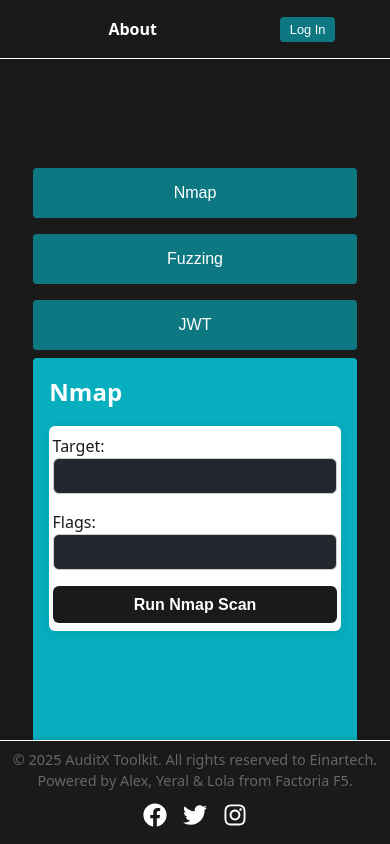
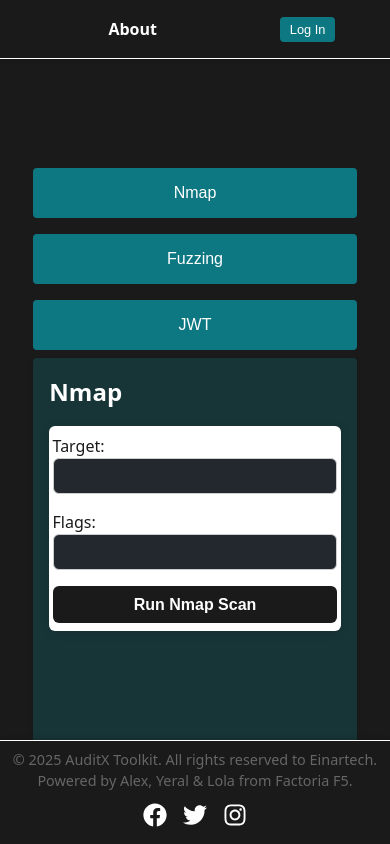
Before and after one commit to einartech/AuditX_Toolkit, a React (Vite) app: page /audit-x-toolkit in a window 390 px wide. Shown: the top 844 px of the page. Built offline with nearby package versions, Linux system fonts and the light colour scheme.

Commit message:
fix(responsive-content):done

```diff
--- a/src/components/content/Content.module.css
+++ b/src/components/content/Content.module.css
@@ -1,7 +1,8 @@
 .content {
     flex: 1;
     padding: 1rem;
-    background-color: var(--primary-color);
+    background-color: rgba(0, 234, 255, 0.12);
+    /* Tono de --tertiary-color pero con transparencia */
     color: var(--quinary-color);
     border-radius: 4px;
     box-shadow: 0 2px 4px rgba(0, 0, 0, 0.1);
--- a/src/pages/Pages.module.css
+++ b/src/pages/Pages.module.css
@@ -72,7 +72,7 @@
 }
 
 button:hover {
-    background-color: var(--cuaternary-color);
+    background-color: var(--primary-color);
     /* Fondo gris claro */
     color: var(--primary-color);
     /* Texto negro */
--- a/src/pages/auditxToolkit/AuditxToolkit.module.css
+++ b/src/pages/auditxToolkit/AuditxToolkit.module.css
@@ -14,6 +14,8 @@
     width: 100%;
     box-sizing: border-box;
 }
+
+
 
 /* Tablets */
 @media (max-width: 1024px) {
```
